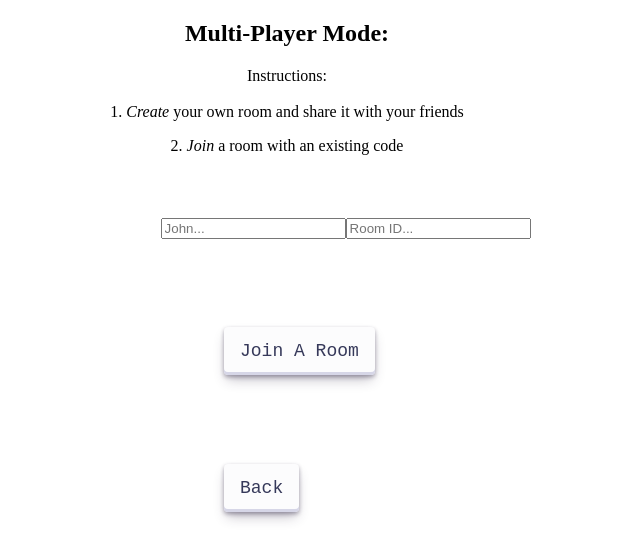
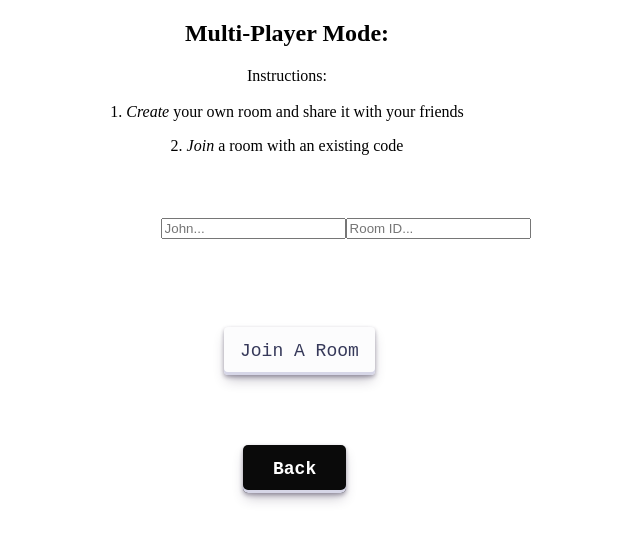
Before and after one commit to simbolid/hangman, a React (Create React App) app: page /mp in a window 1280 px wide. Shown: the top 560 px of the page, without its empty margins (353-993 px from the left). Built offline with nearby package versions, Linux system fonts and the light colour scheme; no server answers.

Commit message:
added changes

```diff
--- a/src/App.css
+++ b/src/App.css
@@ -7,7 +7,9 @@
 #hidden{
 margin: auto;
 }
-
+#timer{
+    margin-left: 85%;
+}
 #backButtons{
 margin-top: 70px;
 margin-left: 675px;
--- a/src/App.jsx
+++ b/src/App.jsx
@@ -67,6 +67,7 @@ const App = () => {
 
     setLostGame(false);
     setWord(newWord);
+    setSeconds(helper());
     setDisplay(Array(newWord.length).fill('_'));
     doRefreshLetters(prev => prev + 1);
     setWrongLetters(0);
@@ -95,6 +96,7 @@ const App = () => {
 
   useEffect(() => {
     if (lostGame) {
+      setSeconds(helper());
       toast.error('Guess limit reached!', {
         position: "bottom-center",
         autoClose: 2500,
--- a/src/pages/HomePage.css
+++ b/src/pages/HomePage.css
@@ -11,7 +11,7 @@
 }
 
 #mp {
-  margin-left: 100px;
+  margin-left: 10%;
 }
 
 .button-30 {
@@ -58,7 +58,3 @@
   box-shadow: #D6D6E7 0 3px 7px inset;
   transform: translateY(2px);
 }
-#options{
-  display: flex;
-  flex-direction: row;
-}
--- a/src/pages/Lobby/Lobby.css
+++ b/src/pages/Lobby/Lobby.css
@@ -57,3 +57,18 @@ p{
   margin-top: 5%;
   margin-left: 40%;
 }
+#back{
+  margin-top: 70px;
+  margin-left: 46.5%;
+  padding: 10px 30px;
+  background: #0a0a0a;
+  color: #fff;
+  font-weight: bold;
+  border: none;
+  border-radius: 5px;
+  cursor: pointer;
+  transition: 0.5s;
+  }
+  #back:hover{
+      background: #6a6b6d;
+  }
```
